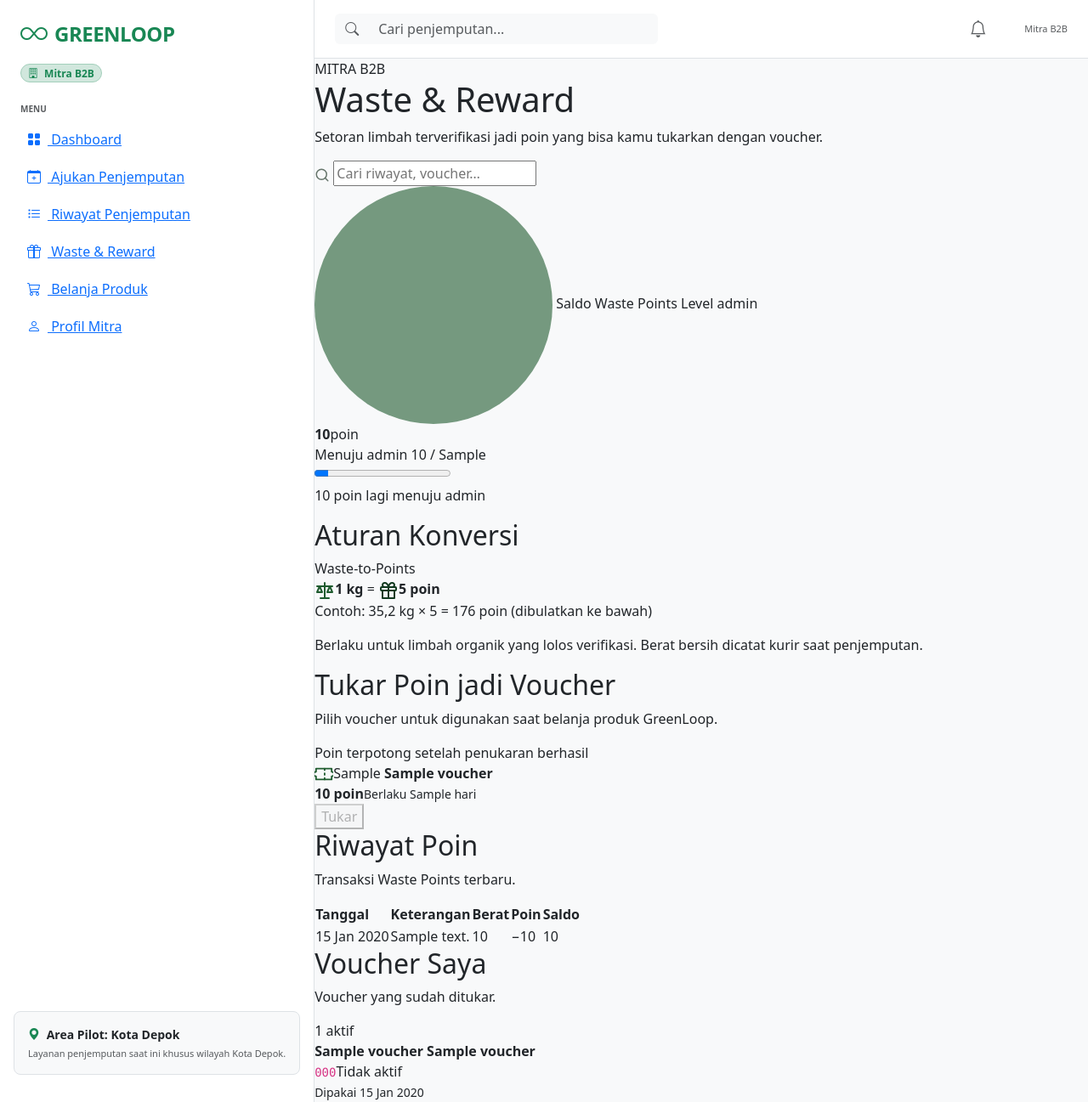
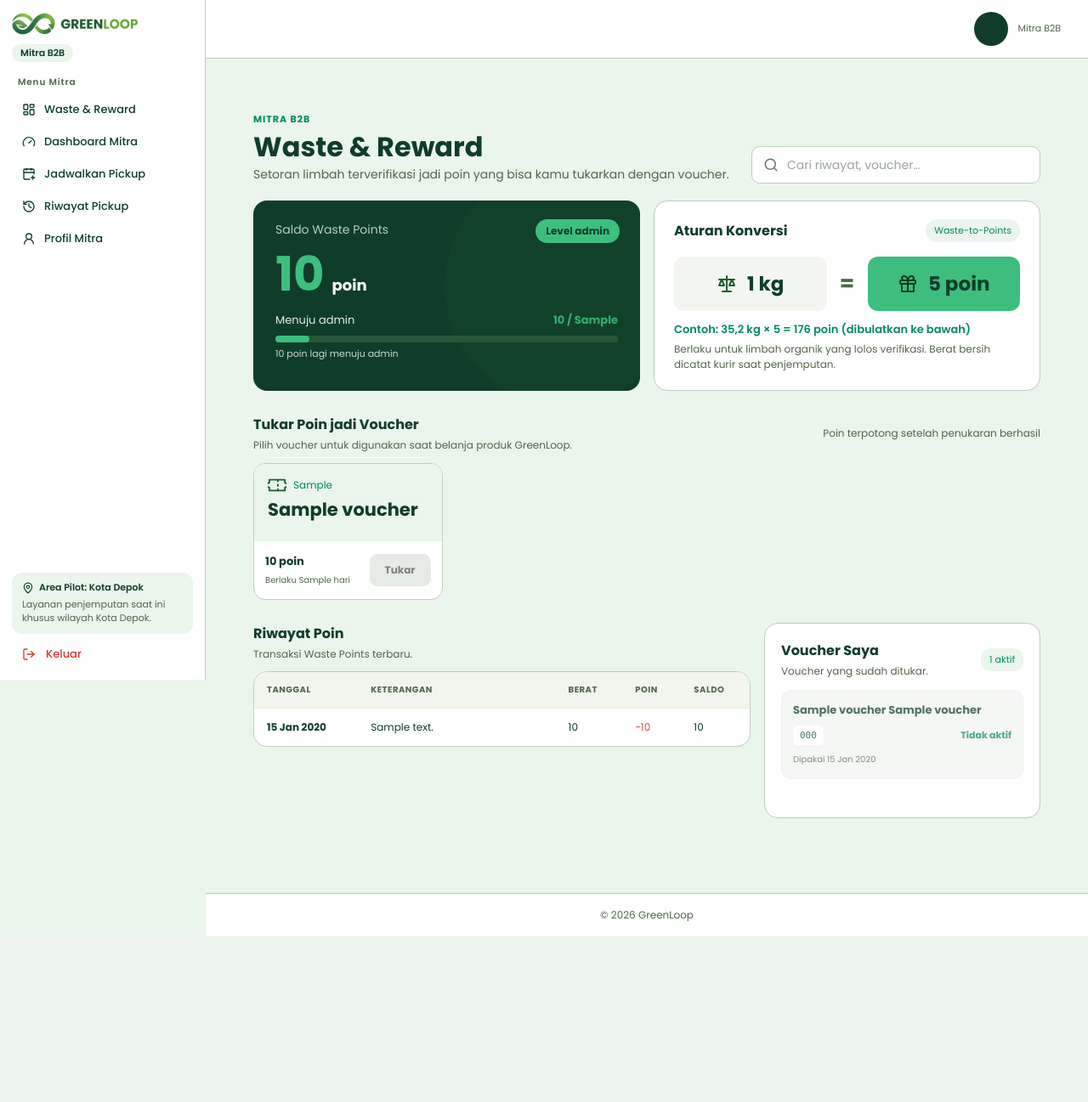
Before and after one commit to PBP-KelasC-Kelompok3/GreenLoop, a Django app: template templates/waste_reward/dashboard.html in a window 1280 px wide. Shown: the whole page at 85% size. After the commit the page ends 1102 px from the top, so only its background shows below. Run offline with Django 5.2, Linux system fonts and the light colour scheme; the template is opened without the code that fills it: most values are stand-ins (such as "Sample title", 1, 10 or a date in 2020).

Commit message:
feat(waste-reward): samakan dashboard mitra dengan layout courier

```diff
--- a/requirements.txt
+++ b/requirements.txt
@@ -1,4 +1,5 @@
 django~=5.2
+Pillow
 gunicorn
 psycopg2-binary
 python-dotenv
--- a/static/css/waste_reward.css
+++ b/static/css/waste_reward.css
@@ -1,20 +1,20 @@
 :root {
-    --reward-forest: #123a20;
-    --reward-green: #1e5b2e;
-    --reward-lime: #b5e07a;
-    --reward-mint: #eaf5da;
-    --reward-page: #f6f8f3;
-    --reward-border: #e2e8dd;
-    --reward-muted: #66756b;
+    --reward-forest: #0f3d2a;
+    --reward-green: #008a5f;
+    --reward-lime: #3dbe7e;
+    --reward-mint: #eaf5ec;
+    --reward-page: #eaf5ec;
+    --reward-border: #c0ccbb;
+    --reward-muted: #506649;
 }
 
 .reward-app,
 .reward-app * { box-sizing: border-box; }
 
 .reward-app {
-    min-height: 70vh;
-    color: #17261b;
-    background: var(--reward-page);
+    min-height: 100%;
+    color: var(--reward-forest);
+    background: transparent;
     font-size: 14px;
 }
 
--- /dev/null
+++ b/templates/waste_reward/base_mitra.html
@@ -0,0 +1,31 @@
+{% load static %}
+<!DOCTYPE html>
+<html lang="id">
+<head>
+    <meta charset="UTF-8">
+    <meta name="viewport" content="width=device-width, initial-scale=1.0">
+    <title>{% block title %}Mitra{% endblock title %} · GreenLoop</title>
+    <link rel="icon" href="{% static 'img/Logo_Mark.png' %}">
+    <link rel="preconnect" href="https://fonts.googleapis.com">
+    <link rel="preconnect" href="https://fonts.gstatic.com" crossorigin>
+    <link href="https://fonts.googleapis.com/css2?family=Poppins:wght@400;500;600;700&display=swap" rel="stylesheet">
+    <link rel="stylesheet" href="{% static 'courier/css/courier.css' %}">
+    {% block extra_head %}{% endblock extra_head %}
+</head>
+<body>
+<div class="layout" id="layout">
+    {% include 'waste_reward/components/sidebar.html' %}
+    <div class="backdrop" id="backdrop"></div>
+    <div class="main">
+        {% include 'waste_reward/components/topbar.html' %}
+        <main class="content">
+            {% block content %}{% endblock content %}
+        </main>
+        {% include 'courier/components/footer.html' %}
+    </div>
+</div>
+<script src="https://unpkg.com/lucide@latest"></script>
+<script src="{% static 'courier/js/layout.js' %}"></script>
+{% block extra_js %}{% endblock extra_js %}
+</body>
+</html>
--- /dev/null
+++ b/templates/waste_reward/components/sidebar.html
@@ -0,0 +1,38 @@
+{% load static %}
+{% with current=request.resolver_match.url_name %}
+<aside class="sidebar" id="sidebar">
+    <a class="brand" href="{% url 'waste_reward:dashboard' %}">
+        <img src="{% static 'img/Logo_Lockup.png' %}" alt="GreenLoop">
+    </a>
+    <span class="role-pill">Mitra B2B</span>
+
+    <p class="menu-label">Menu Mitra</p>
+    <nav class="menu" aria-label="Navigasi mitra">
+        <a href="{% url 'waste_reward:dashboard' %}" class="menu-item {% if request.resolver_match.app_name == 'waste_reward' %}active{% endif %}">
+            <i data-lucide="layout-dashboard"></i><span>Waste &amp; Reward</span>
+        </a>
+        <a href="{% url 'mitra_dashboard' %}" class="menu-item {% if current == 'mitra_dashboard' %}active{% endif %}">
+            <i data-lucide="gauge"></i><span>Dashboard Mitra</span>
+        </a>
+        <a href="{% url 'create_pickup' %}" class="menu-item {% if current == 'create_pickup' %}active{% endif %}">
+            <i data-lucide="calendar-plus"></i><span>Jadwalkan Pickup</span>
+        </a>
+        <a href="{% url 'pickup_history' %}" class="menu-item {% if current == 'pickup_history' %}active{% endif %}">
+            <i data-lucide="history"></i><span>Riwayat Pickup</span>
+        </a>
+        <a href="{% url 'mitra_profile' %}" class="menu-item {% if current == 'mitra_profile' %}active{% endif %}">
+            <i data-lucide="user-round"></i><span>Profil Mitra</span>
+        </a>
+    </nav>
+
+    <div class="sidebar-bottom">
+        <div class="pilot-card">
+            <p class="pilot-title"><i data-lucide="map-pin"></i> Area Pilot: Kota Depok</p>
+            <p>Layanan penjemputan saat ini khusus wilayah Kota Depok.</p>
+        </div>
+        <a href="{% url 'logout' %}" class="logout">
+            <i data-lucide="log-out"></i><span>Keluar</span>
+        </a>
+    </div>
+</aside>
+{% endwith %}
--- /dev/null
+++ b/templates/waste_reward/components/topbar.html
@@ -0,0 +1,14 @@
+<header class="topbar">
+    <button class="icon-btn menu-toggle" id="menuToggle" type="button" aria-label="Buka menu">
+        <i data-lucide="menu"></i>
+    </button>
+    <div class="topbar-right">
+        <div class="user">
+            <span class="avatar">{{ user.username|slice:":2"|upper }}</span>
+            <span class="user-text">
+                <strong>{{ user.get_full_name|default:user.username }}</strong>
+                <small>Mitra B2B</small>
+            </span>
+        </div>
+    </div>
+</header>
--- a/templates/waste_reward/dashboard.html
+++ b/templates/waste_reward/dashboard.html
@@ -1,4 +1,4 @@
-{% extends 'base.html' %}
+{% extends 'waste_reward/base_mitra.html' %}
 {% load static %}
 
 {% block title %}Waste &amp; Reward | GreenLoop{% endblock title %}
```
